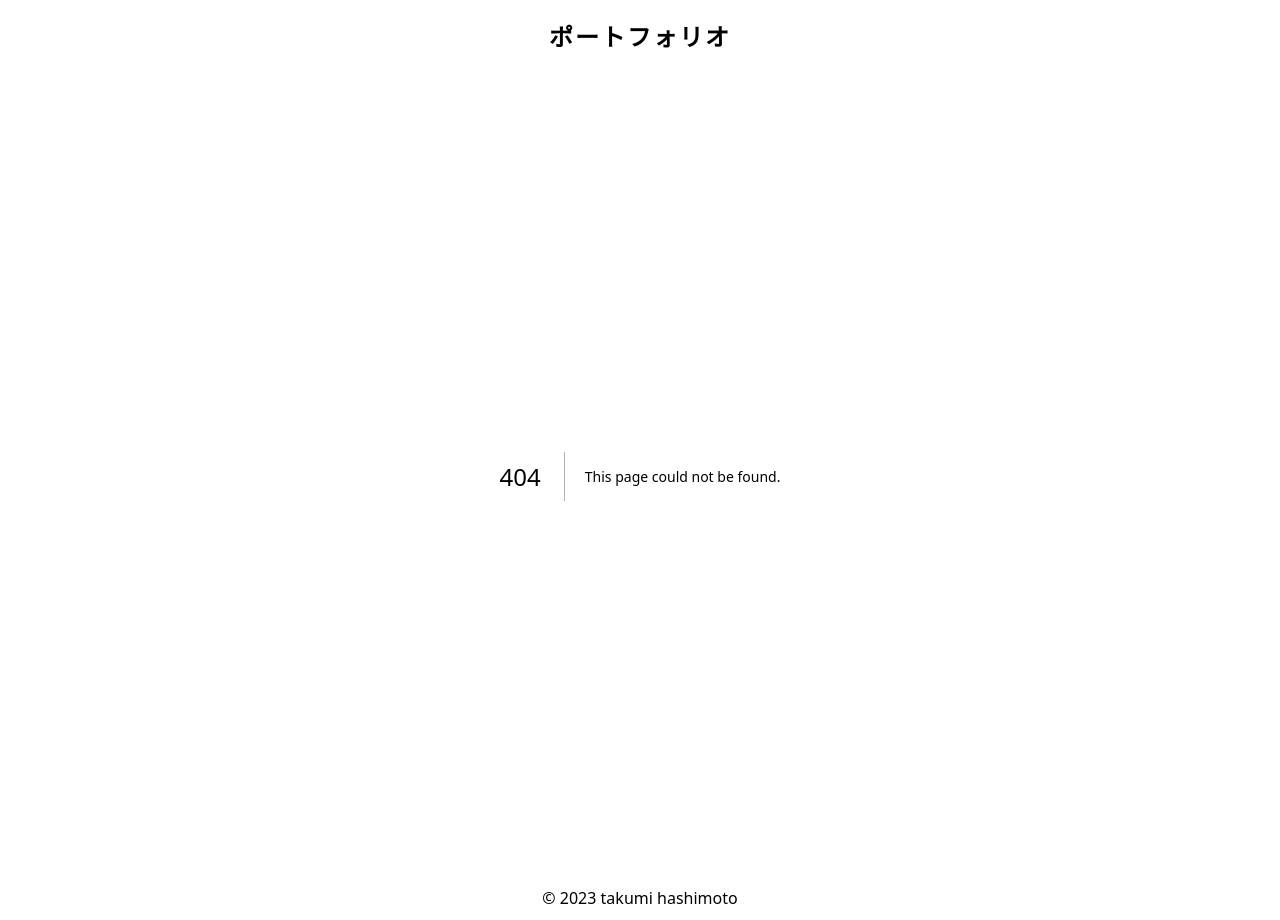
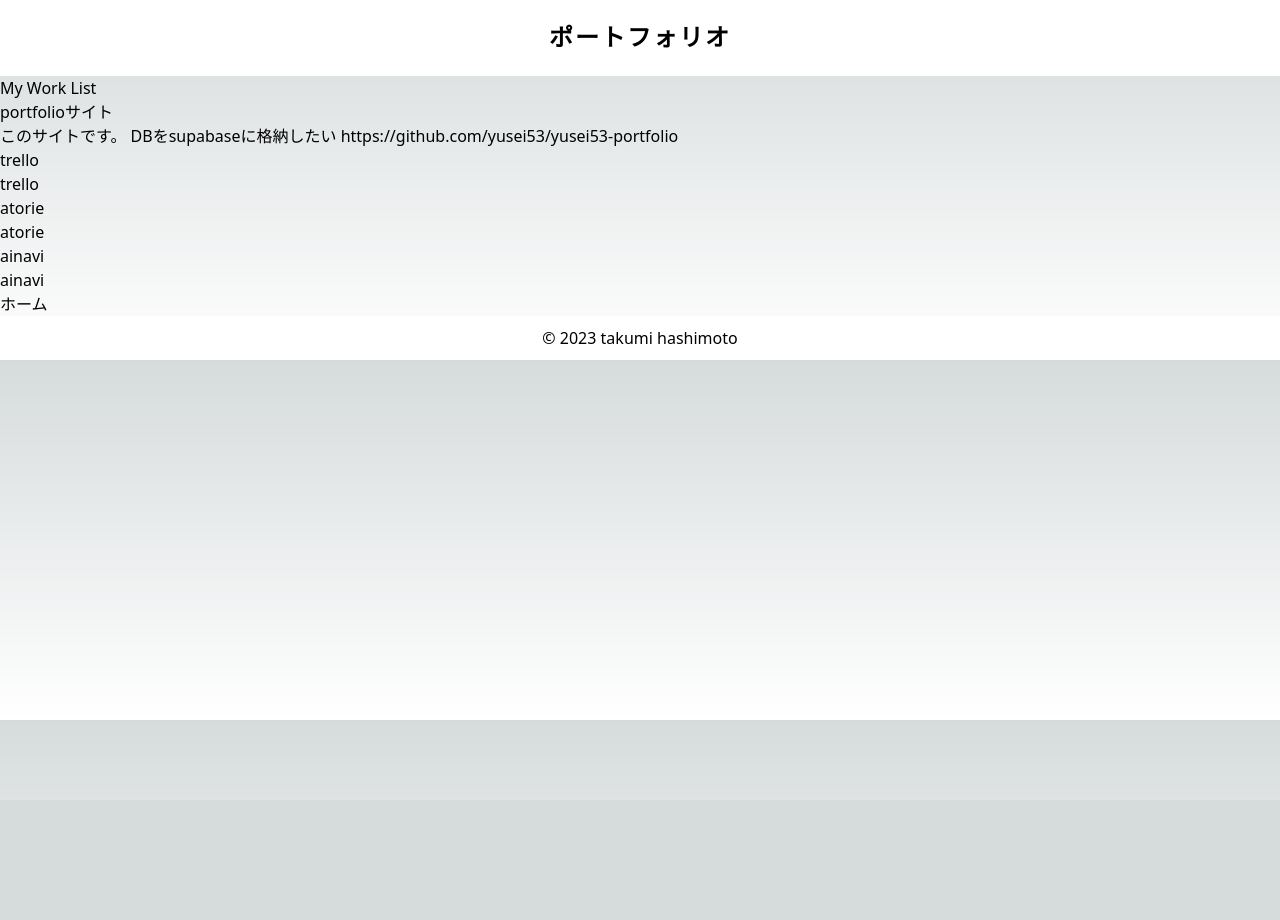
Before and after one commit to takumihashimoto0218/portfolio, a Next.js app: page /works in a window 1280 px wide. Before the commit this address had no page. After the commit the page ends 800 px from the top, so only its background shows below. Built offline with nearby package versions, Linux system fonts and the light colour scheme.

Commit message:
woks作成

```diff
--- /dev/null
+++ b/app/data/WorkList.ts
@@ -0,0 +1,49 @@
+export type Work = {
+  imagePath: string; // imgからの相対パス
+  imageHeight: number;
+  cardWidth: number;
+  title: string;
+  description: string;
+  tips: string[];
+};
+
+const WorkList: Work[] = [
+  {
+    imagePath: "portfolio.png",
+    imageHeight: 225,
+    cardWidth: 350,
+    title: "portfolioサイト",
+    description:
+      "このサイトです。\nDBをsupabaseに格納したい \n https://github.com/yusei53/yusei53-portfolio",
+    tips: ["Next.js", "TypeScript"],
+  },
+  {
+    imagePath: "asap.png",
+    imageHeight: 225,
+    cardWidth: 350,
+    title: "trello",
+    description:
+      "trello",
+    tips: ["React"],
+  },
+  {
+    imagePath: "zundamon.png",
+    imageHeight: 225,
+    cardWidth: 350,
+    title: "atorie",
+    description:
+      "atorie",
+    tips: ["React", "flask", "ChatGPT API"],
+  },
+  {
+    imagePath: "typro.png",
+    imageHeight: 225,
+    cardWidth: 350,
+    title: "ainavi",
+    description:
+      "ainavi",
+    tips: ["React", "TypeScript"],
+  },
+];
+
+export default WorkList;
--- a/app/page.tsx
+++ b/app/page.tsx
@@ -1,11 +1,13 @@
 import Image from 'next/image'
 import Introduction from '@/components/Introduction'
+import Link from 'next/link'
 
 export default function Home() {
   return (
     <>
       <div className="z-10 max-w-5xl w-full items-center justify-between font-mono text-sm lg:flex">
         <Introduction />
+        <Link href="/works">Works</Link>
       </div>
     </>
   )
--- /dev/null
+++ b/app/works/page.tsx
@@ -0,0 +1,23 @@
+import React from 'react';
+import WorkList from '@/app/data/WorkList';
+import Link from 'next/link';
+
+const Page = () => {
+  return (
+    <div>
+      <h1>My Work List</h1>
+      <ul>
+        {WorkList.map((work) => (
+          <li key={work.title}>
+            <h2>{work.title}</h2>
+            <p>{work.description}</p>
+            {/* その他のコンテンツを表示 */}
+          </li>
+        ))}
+      </ul>
+      <Link href="/">ホーム</Link>
+    </div>
+  );
+};
+
+export default Page;
```
